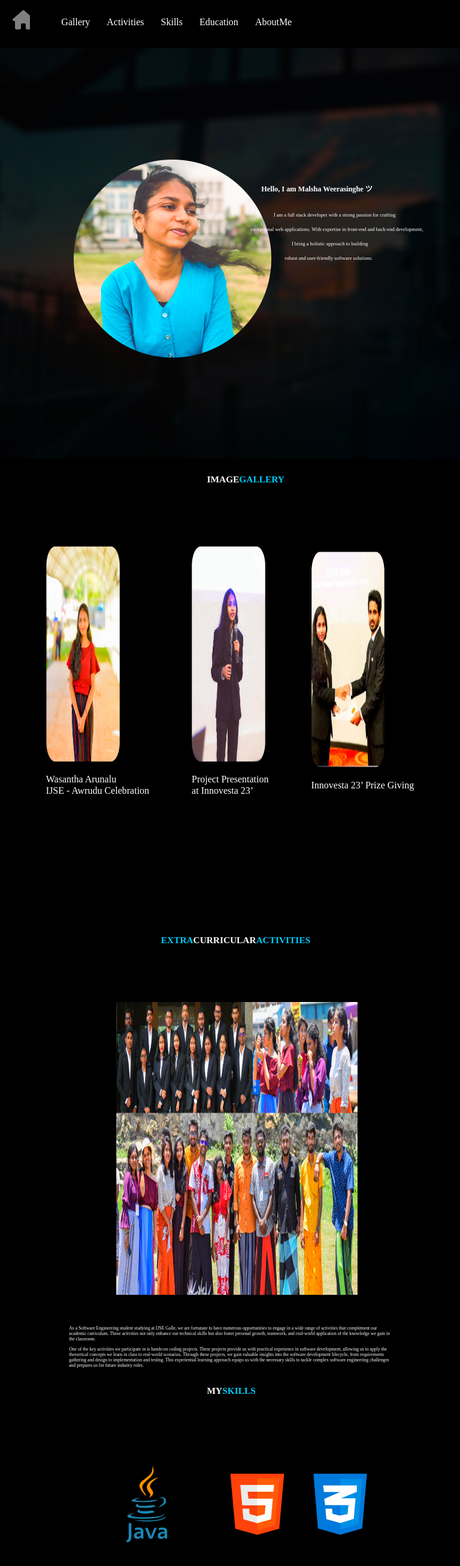
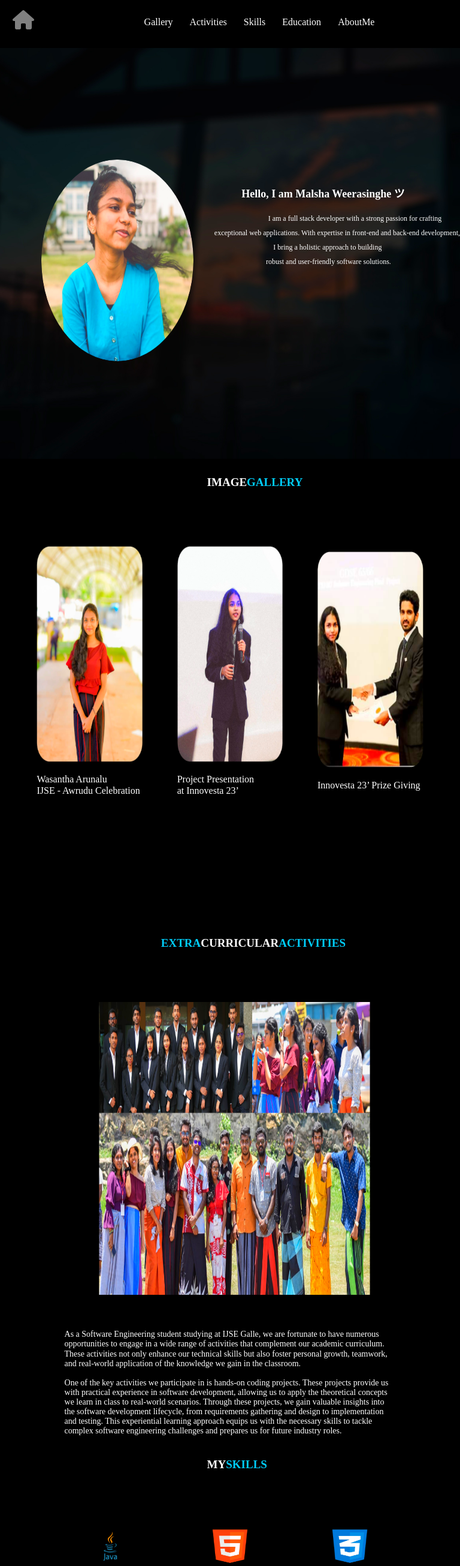
Before and after one commit to Malsha-Weerasinghe/MyPortFolio, a plain HTML site: page index.html in a window 768 px wide. Shown: the top 2610 px of the page at 60% size. Drawn offline with Linux system fonts and the light colour scheme.

Commit message:
set responsive to tablet

```diff
--- a/assests/Style/styles.css
+++ b/assests/Style/styles.css
@@ -917,107 +917,106 @@ body > h1:first-of-type > a > i:hover{
     }
 }
 
-/*@media all and (min-width: 425px) and (max-width: 768px) {*/
-/*    header{*/
-/*        right: 17%;*/
-/*    }*/
-/*    main>section:nth-child(1)>aside>img{*/
-/*        width: 33vw;*/
-/*        height: 42vh;*/
-/*        border-radius: 100%;*/
-/*    }*/
-/*    main>section:nth-child(1)>div>h1{*/
-/*        font-size: 19px;*/
-/*    }*/
-/*    main>section:nth-child(2)>div>h1{*/
-/*        font-size: 19px;*/
-/*    }*/
-/*    main>section:nth-child(3)>div>h1{*/
-/*        font-size: 19px;*/
-/*    }*/
-/*    main>section:nth-child(4)>div>h1{*/
-/*        font-size: 19px;*/
-/*    }*/
-/*    !*main>section:nth-child(5)>div>h1{*!*/
-/*    !*    font-size: 19px;*!*/
-/*    !*}*!*/
-/*    main>section:nth-child(5)>div>h1{*/
-/*        font-size: 19px;*/
-/*    }*/
-/*    main>section:nth-child(6)>div>h1{*/
-/*        font-size: 19px;*/
-/*    }*/
-/*    main>section:nth-child(7)>div>h1{*/
-/*        font-size: 19px;*/
-/*    }*/
-/*    main>section:nth-child(1)>aside{*/
-/*        padding-left: 9vw;*/
-/*    }*/
-/*    body>main>section:nth-child(1)>section>h2{*/
-/*        font-size: 18px;*/
-/*        right: 12vw;*/
-/*    }*/
-/*    body>main>section:nth-child(1)>section>p:nth-child(2){*/
-/*        font-size: 12px;*/
-/*        right: 4vw;*/
-/*    }*/
-/*    body>main>section:nth-child(1)>section>p:nth-child(3){*/
-/*        font-size: 12px;*/
-/*        right: 0vw;*/
-/*    }*/
-/*    body>main>section:nth-child(1)>section>p:nth-child(4){*/
-/*        font-size: 12px;*/
-/*        right: 17vw;*/
-/*    }*/
-/*    body>main>section:nth-child(1)>section>p:nth-child(5){*/
-/*        font-size: 12px;*/
-/*        right: 15vw;*/
-/*    }*/
-/*    main>section:nth-child(2)>section>div>img{*/
-/*        width: 23vw;*/
-/*    }*/
-/*    main>section:nth-child(2)>section{*/
-/*        padding-left: 8vw;*/
-/*        padding-right: 8vw;*/
-/*    }*/
-/*    main>section:nth-child(3)>img{*/
-/*        padding-left: 19vw;*/
-/*        width: 64vw;*/
-/*    }*/
-/*    main>section:nth-child(3)>article>p{*/
-/*        padding-left: 14vw;*/
-/*        padding-right: 14vw;*/
-/*        font-size: 14px;*/
-/*    }*/
-/*    main>section:nth-child(4)>section>img{*/
-/*        width: 60px;*/
-/*        height: 60px;*/
-/*    }*/
-/*    !*main>section:nth-child(5)>section>div>img{*!*/
-/*    !*    width: 23vw;*!*/
-/*    !*}*!*/
-/*    main>section:nth-child(5)>section>img{*/
-/*        width: 70px;*/
-/*        height: 70px;*/
-/*        border-radius: 100%;*/
-/*    }*/
-/*    main>section:nth-child(5)>section>div>h2{*/
-/*        font-size: 20px;*/
-/*    }*/
-/*    main>section:nth-child(7)>div:nth-child(2)>p{*/
-/*        font-size: 14px;*/
-/*        padding-left: 44%;*/
-/*        padding-right: 7%;*/
-/*    }*/
-/*    main>section:nth-child(7)>div:nth-child(2)>img{*/
-/*        height: 529px;*/
-/*        width: 151px;*/
-/*    }*/
-/*    footer>h2{*/
-/*        padding-left: 33%;*/
-/*    }*/
-/*    footer>a>button{*/
-/*        margin-left: 43%;*/
-/*    }*/
-
-/*}*/
+@media all and (min-width: 425px) and (max-width: 768px) {
+    header{
+        right: 17%;
+    }
+    main>section:nth-child(1)>aside>img{
+        width: 33vw;
+        height: 42vh;
+        border-radius: 100%;
+    }
+    main>section:nth-child(1)>div>h1{
+        font-size: 19px;
+    }
+    main>section:nth-child(2)>div>h1{
+        font-size: 19px;
+    }
+    main>section:nth-child(3)>div>h1{
+        font-size: 19px;
+    }
+    main>section:nth-child(4)>div>h1{
+        font-size: 19px;
+    }
+    /*main>section:nth-child(5)>div>h1{*/
+    /*    font-size: 19px;*/
+    /*}*/
+    main>section:nth-child(5)>div>h1{
+        font-size: 19px;
+    }
+    main>section:nth-child(6)>div>h1{
+        font-size: 19px;
+    }
+    main>section:nth-child(7)>div>h1{
+        font-size: 19px;
+    }
+    main>section:nth-child(1)>aside{
+        padding-left: 9vw;
+    }
+    body>main>section:nth-child(1)>section>h2{
+        font-size: 18px;
+        right: 12vw;
+    }
+    body>main>section:nth-child(1)>section>p:nth-child(2){
+        font-size: 12px;
+        right: 4vw;
+    }
+    body>main>section:nth-child(1)>section>p:nth-child(3){
+        font-size: 12px;
+        right: 0vw;
+    }
+    body>main>section:nth-child(1)>section>p:nth-child(4){
+        font-size: 12px;
+        right: 17vw;
+    }
+    body>main>section:nth-child(1)>section>p:nth-child(5){
+        font-size: 12px;
+        right: 15vw;
+    }
+    main>section:nth-child(2)>section>div>img{
+        width: 23vw;
+    }
+    main>section:nth-child(2)>section{
+        padding-left: 8vw;
+        padding-right: 8vw;
+    }
+    main>section:nth-child(3)>img{
+        padding-left: 19vw;
+        width: 64vw;
+    }
+    main>section:nth-child(3)>article>p{
+        padding-left: 14vw;
+        padding-right: 14vw;
+        font-size: 14px;
+    }
+    main>section:nth-child(4)>section>img{
+        width: 60px;
+        height: 60px;
+    }
+    /*main>section:nth-child(5)>section>div>img{*/
+    /*    width: 23vw;*/
+    /*}*/
+    main>section:nth-child(5)>section>img{
+        width: 70px;
+        height: 70px;
+        border-radius: 100%;
+    }
+    main>section:nth-child(5)>section>div>h2{
+        font-size: 20px;
+    }
+    main>section:nth-child(7)>div:nth-child(2)>p{
+        font-size: 14px;
+        padding-left: 44%;
+        padding-right: 7%;
+    }
+    main>section:nth-child(7)>div:nth-child(2)>img{
+        height: 529px;
+        width: 151px;
+    }
+    footer>h2{
+        padding-left: 33%;
+    }
+    footer>a>button{
+        margin-left: 43%;
+    }
+}
```
